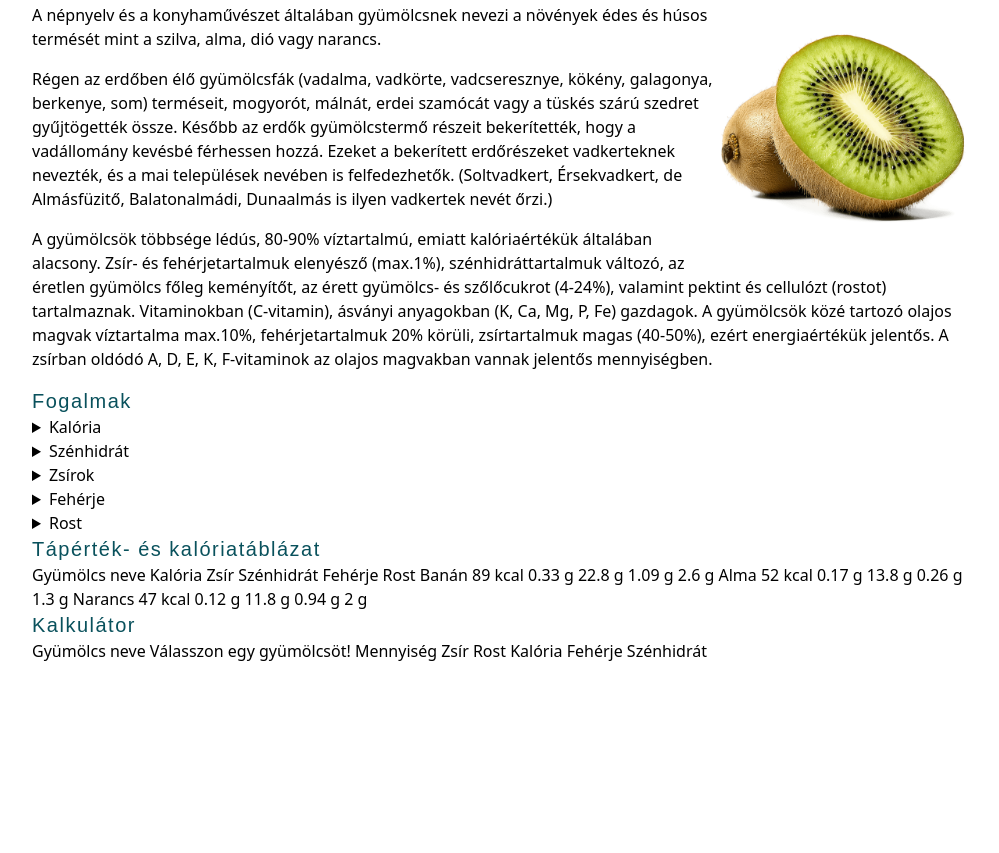
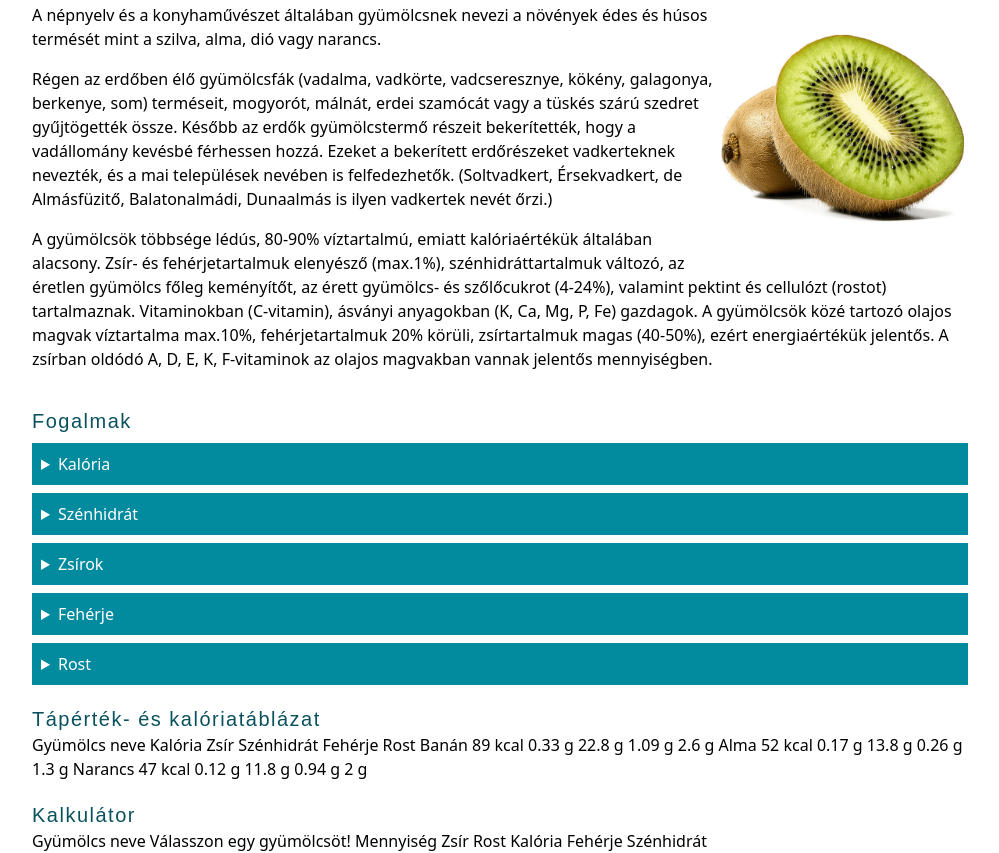
Before and after one commit to holdMyStack/SJW2025_Fata_David, a website built with Vite: page index.html in a window 1280 px wide. Shown: the part 669-1522 px from the top of the page, without its empty margins (140-1139 px from the left). Before the commit the page ends 1332 px from the top, so only its background shows below. Built offline with nearby package versions, Linux system fonts and the light colour scheme.

Commit message:
update progress

```diff
--- a/index.html
+++ b/index.html
@@ -30,35 +30,35 @@
             <p>A gyümölcsök többsége lédús, 80-90% víztartalmú, emiatt kalóriaértékük általában alacsony. Zsír- és fehérjetartalmuk elenyésző (max.1%), szénhidráttartalmuk változó, az éretlen gyümölcs főleg keményítőt, az érett gyümölcs- és szőlőcukrot (4-24%), valamint pektint és cellulózt (rostot) tartalmaznak. Vitaminokban (C-vitamin), ásványi anyagokban (K, Ca, Mg, P, Fe) gazdagok. A gyümölcsök közé tartozó olajos magvak víztartalma max.10%, fehérjetartalmuk 20% körüli, zsírtartalmuk magas (40-50%), ezért energiaértékük jelentős. A zsírban oldódó A, D, E, K, F-vitaminok az olajos magvakban vannak jelentős mennyiségben. </p>
         </section>
 
-        <section>
+        <section class="flex flex-col gap-2">
             <h2 class="tracking-[1.5px] text-dark-aqua text-xl">Fogalmak</h2>
 
-            <details>
+            <details class="p-2 bg-aqua text-white border-1 border-dashed border-aqua">
                 <summary>Kalória</summary>
                 <p>A kalória (cal) az energia mértékegysége: egy kalória egy gramm víz hőmérsékletét egy °C-kal emeli meg.</p>
                 <p>A kalóriát Nicolas Clément vezette be a hő mérésére 1824-ben. Az SI-mértékegységrendszer bevezetésével a joule nagyrészt kiváltotta; ma főleg az élelmiszerek energiatartalmának mérésére használják.</p>
                 <p>Ez a meghatározás valójában az ú.n. kiskalória, más néven grammkalória definíciója. A táplálkozástudomány és a hétköznapi élet egy ennél ezerszer nagyobb mértékegységet nevez kalóriának. Ennek elavult neve: nagykalória; pontosabb neve kilokalória (=kcal).</p>
             </details>
 
-            <details>
+            <details class="p-2 bg-aqua text-white border-1 border-dashed border-aqua">
                 <summary>Szénhidrát</summary>
                 <p>A szénhidrátok vagy tudományos néven szacharidok a növények által, fotoszintézis során termelt, szén-, oxigén- és hidrogéntartalmú szerves vegyületek, melyekben a H:O arány legtöbbször 2:1 (mint a vízben), ezért régen a szén hidrátjainak gondolták őket. A szénhidrátok hevítéssel vagy erélyes vízelvonó szer hatására (például tömény kénsav) szénre és vízre bonthatók. (Az 1800-as években „szénvizegyek” néven emlegették.[1] 1844-ben Carl Schmidt megalkotta a szénhidrát kifejezést.)</p>
                 <p>Fontos szerepük, hogy élelmiszerként fogyasztva energiát szolgáltatnak az állati és emberi szervezetben (cukrok): a bevitt energia 50-70%-a szénhidrátokból származik.[2] Tartaléktápanyagok (keményítő), valamint vázanyagok (cellulóz) a növényekben. Ezenkívül más fontos szerves molekulák felépítésében is részt vesznek: az RNS ribózt, a DNS dezoxiribózt tartalmaz.</p>
                 <p>A szacharid szó görög eredetű, jelentése édes. A szénhidrátok közé tartozik például a szőlőcukor (glükóz), a gyümölcscukor (fruktóz), a répa- vagy nádcukor (szacharóz), a keményítő és a cellulóz.</p>
             </details>
 
-            <details>
+            <details class="p-2 bg-aqua text-white border-1 border-dashed border-aqua">
                 <summary>Zsírok</summary>
                 <p>Zsírnak a köznyelv a víztaszító, könnyen kenhető anyagokat nevezi. A kémiai definíció ettől eltér, mert csak a glicerin zsírsavakkal alkotott háromszoros észtereit, trigliceridjeit hívjuk így. A köznyelv által olajnak nevezett anyagok egy része szintén ilyen triglicerid. A zsírok az összetett lipidek közé tartoznak.[1] Biológiailag rendkívül fontos, természetes vegyületek, melyeket növényi és állati szervezetek állítanak elő.</p>
             </details>
 
-            <details>
+            <details class="p-2 bg-aqua text-white border-1 border-dashed border-aqua">
                 <summary>Fehérje</summary>
                 <p>A fehérjék egy szabályosan ismétlődő elemekből álló molekuláris gerinchez, az ún. peptidgerinchez kapcsolódó aminosavak láncolatából álló makromolekulák.</p>
                 <p>A fehérjék fontos biológiai szerepét jellemzi, hogy minden sejtben lejátszódó folyamatban részt vesznek. Számos fehérje enzimaktivitást mutat, azaz valamilyen biokémiai folyamat katalizátoraként segítik elő a sejt életben maradását. Fehérjék rendelkezhetnek stabilizáló, szerkezeti funkcióval is: sejt alakjának kialakítása (aktin, mikrotubuláris sejtváz, intermedier filamentum), sejten belüli transzportfolyamatok lebonyolítása (dinein, kinezin, miozin) mozgatás (akto-miozin rendszer). Más fehérjék a sejt és környezete közötti információáramlás megvalósítása révén teszik lehetővé, hogy a sejt érzékelni tudja, és reagálni tudjon a külvilág ingereire.</p>
             </details>
 
-            <details>
+            <details class="p-2 bg-aqua text-white border-1 border-dashed border-aqua">
                 <summary>Rost</summary>
                 <p>Az étkezési rostok olyan növényi eredetű szénhidrátok, amelyeket az emberi szervezet nem képes megemészteni, ezért eljutnak a vastagbélbe. Többféle jótékony hatásuk is van: hatékonyabbá teszik a víz megkötését, az elfogyasztott ételek felszívódását, a bélműködést, az emésztést. Felszívják az epesav sóit és a koleszterint, megkötik az emésztéskor termelődő gázok egy részét. A rosthiányos táplálkozás rövidtávon székrekedést, hosszútávon elhízást, cukorbetegséget vagy akár vastagbélrákot is okozhat.</p>
             </details>
--- a/style/global.css
+++ b/style/global.css
@@ -24,4 +24,5 @@ p {
 
 h2 {
     font-family: Heattenschweiler, sans-serif;
+    margin-top: 20px;
 }
```
